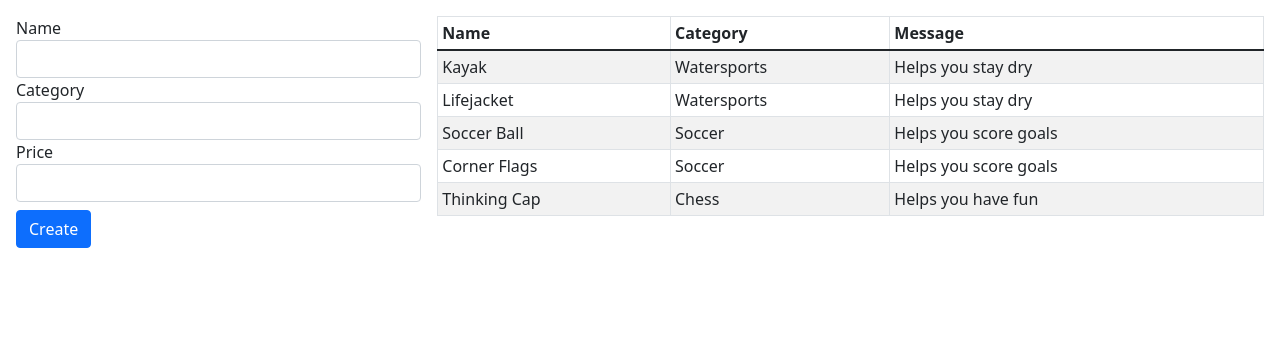
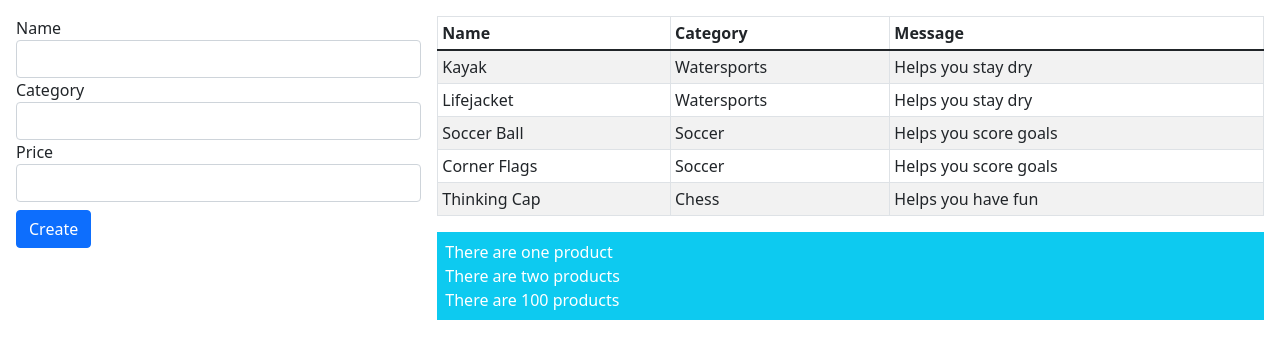
Before and after one commit to rafaelhfreitas/angular_underhood, an Angular app: page / in a window 1280 px wide. Shown: the top 358 px of the page. Built offline with nearby package versions, Linux system fonts and the light colour scheme.

Commit message:
pluralizing values with i18nPlural pipe

```diff
--- a/src/app/productTable.component.html
+++ b/src/app/productTable.component.html
@@ -14,3 +14,10 @@
         </tr>
     </tbody>
 </table>
+
+
+<div class="bg-info text-white p-2">
+    <div>There are {{ 1 | i18nPlural:numberMap }} </div>
+    <div>There are {{ 2 | i18nPlural:numberMap }} </div>
+    <div>There are {{ 100 | i18nPlural:numberMap }} </div>
+</div>
--- a/src/app/productTable.component.ts
+++ b/src/app/productTable.component.ts
@@ -35,11 +35,21 @@ export class ProductTableComponent {
     // dateString: string = "2020-02-20T00:00:00.000Z";
     // dateNumber: number = 1582156800000;
 
+    // selectMap = {
+    //     "Watersports": "stay dry",
+    //     "Soccer": "score goals",
+    //     "other": "have fun"
+    // }
+
     selectMap = {
         "Watersports": "stay dry",
         "Soccer": "score goals",
         "other": "have fun"
     }
-
+    numberMap = {
+        "=1": "one product",
+        "=2": "two products",
+        "other": "# products"
+    }
 
 }
```
